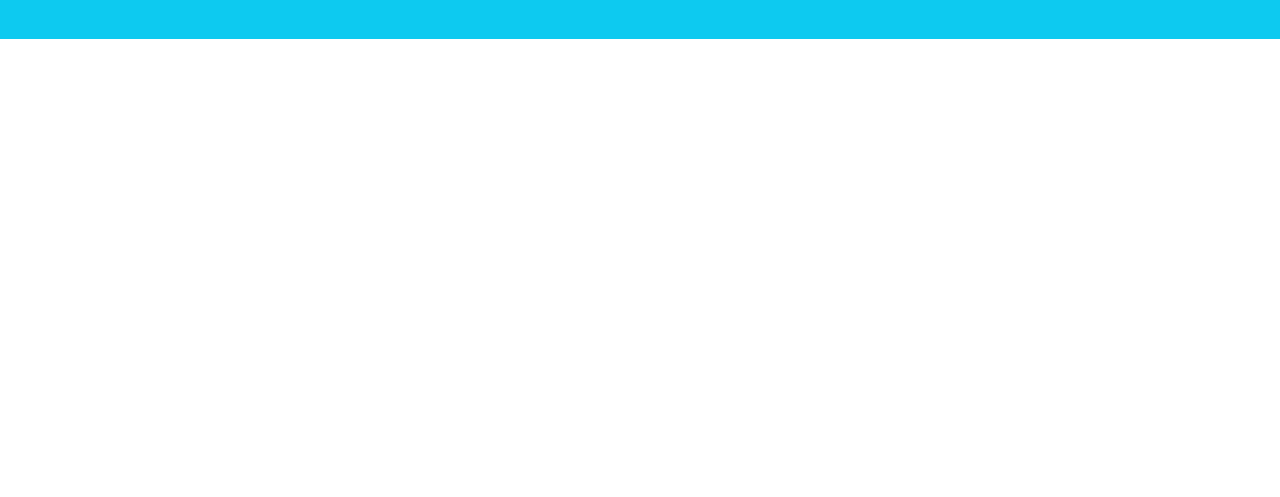
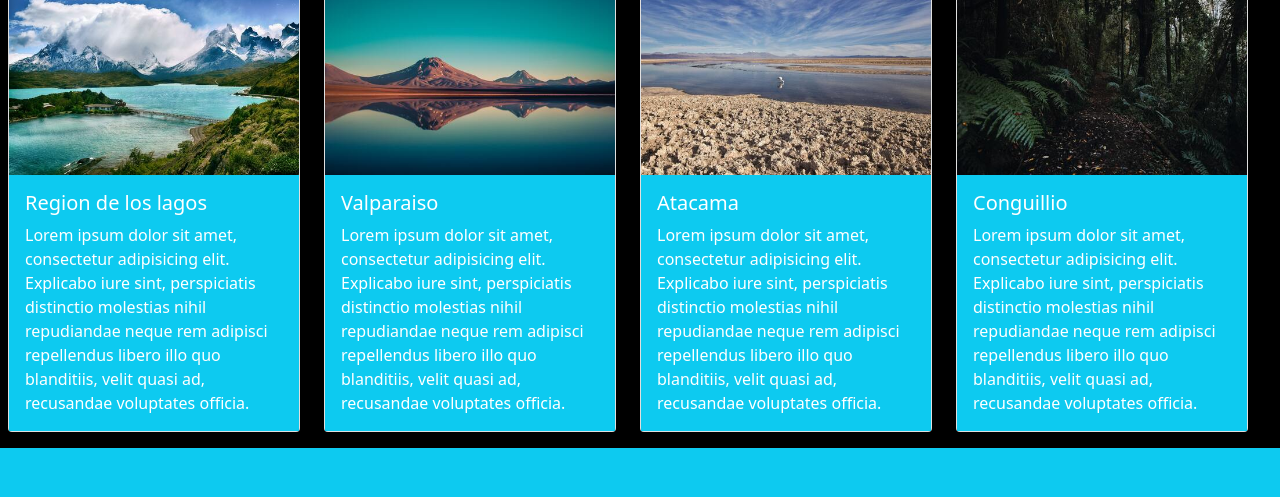
Before and after one commit to andrea0690/andrea0690.github.io, a plain HTML site: page index.html in a window 1280 px wide. Shown: the part 1022-1519 px from the top of the page. Before the commit the page ends 1061 px from the top, so only its background shows below. Drawn offline with nearby package versions, Linux system fonts and the light colour scheme.

Commit message:
Destacados ok

```diff
--- a/index.html
+++ b/index.html
@@ -120,6 +120,77 @@
 						</div>
 					</div>
 
+					<!-- Destacados -->
+					<div id="nav_destacados" class="container bg-black">
+						<div class="row">
+							<h2 class="text-center mt-3 titulos">Destacados</h2>
+							<div class="row p-2">
+
+								<div class="col-12 col-sm-3 py-2">
+									<div class="card">
+										<img src="assets/img/card1.jpg" class="card-img-top img-fluid" alt="">
+										<div class="card-body">
+											<h5 class="card-title">Region de los lagos</h5>
+											<p class="card-text">
+												Lorem ipsum dolor sit amet, consectetur adipisicing elit.
+												Explicabo iure sint, perspiciatis distinctio molestias nihil
+												repudiandae neque rem adipisci repellendus libero illo quo
+												blanditiis, velit quasi ad, recusandae voluptates officia.
+											</p>
+										</div>
+									</div>
+								</div>
+
+								<div class="col-12 col-sm-3 py-2">
+									<div class="card">
+										<img src="assets/img/card2.jpg" class="card-img-top img-fluid" alt="">
+										<div class="card-body">
+											<h5 class="card-title">Valparaiso</h5>
+											<p class="card-text">
+												Lorem ipsum dolor sit amet, consectetur adipisicing elit.
+												Explicabo iure sint, perspiciatis distinctio molestias nihil
+												repudiandae neque rem adipisci repellendus libero illo quo
+												blanditiis, velit quasi ad, recusandae voluptates officia.
+											</p>
+										</div>
+									</div>
+								</div>
+
+								<div class="col-12 col-sm-3 py-2">
+									<div class="card">
+										<img src="assets/img/card3.jpg" class="card-img-top img-fluid" alt="">
+										<div class="card-body">
+											<h5 class="card-title">Atacama</h5>
+											<p class="card-text">
+												Lorem ipsum dolor sit amet, consectetur adipisicing elit.
+												Explicabo iure sint, perspiciatis distinctio molestias nihil
+												repudiandae neque rem adipisci repellendus libero illo quo
+												blanditiis, velit quasi ad, recusandae voluptates officia.
+											</p>
+										</div>
+									</div>
+								</div>
+
+								<div class="col-12 col-sm-3 py-2">
+									<div class="card">
+										<img src="assets/img/card4.jpg" class="card-img-top img-fluid" alt="">
+										<div class="card-body">
+											<h5 class="card-title">Conguillio</h5>
+											<p class="card-text">
+												Lorem ipsum dolor sit amet, consectetur adipisicing elit.
+												Explicabo iure sint, perspiciatis distinctio molestias nihil
+												repudiandae neque rem adipisci repellendus libero illo quo
+												blanditiis, velit quasi ad, recusandae voluptates officia.
+											</p>
+										</div>
+									</div>
+								</div>
+
+
+							</div>
+						</div>
+					</div>
+
 				</div>
 			</div>
 
```
